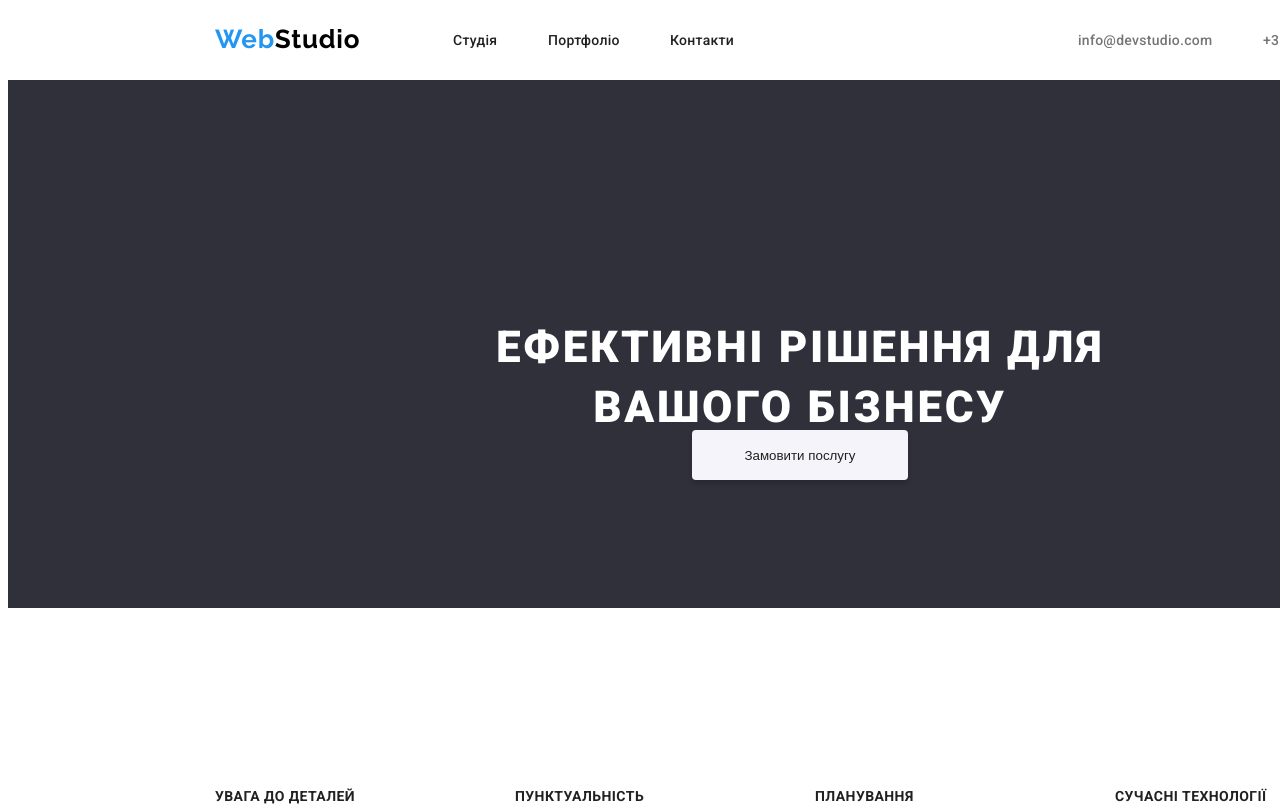
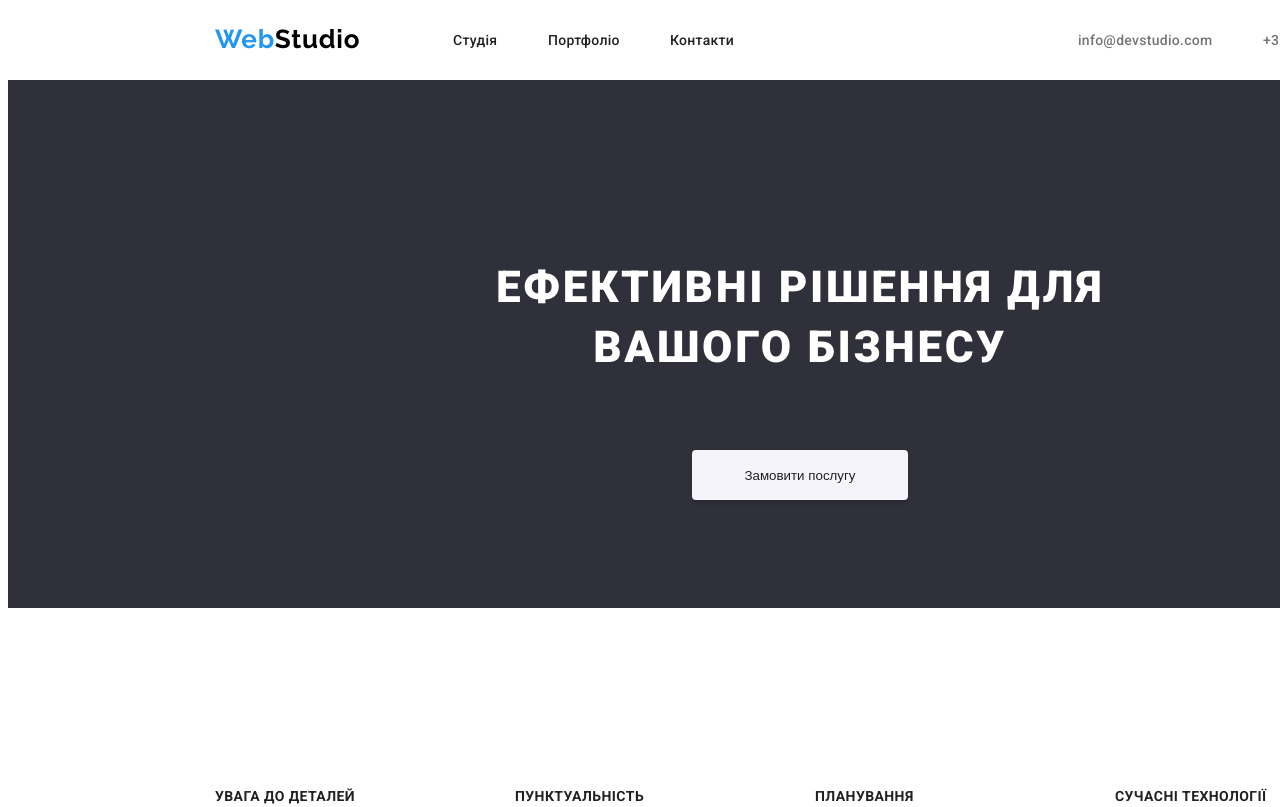
Before and after one commit to AndrewKobzar/goit-markup-hw-02, a plain HTML site: page index.html in a window 1280 px wide. Shown: the top 807 px of the page. Drawn offline with Linux system fonts and the light colour scheme.

Commit message:
Update styles.css

```diff
--- a/css/styles.css
+++ b/css/styles.css
@@ -236,7 +236,7 @@ a {
   width: 696px;
   height: 120px;
   left: 452px;
-  top: 280px;
+  top: 220px;
 
   font-family: "Roboto";
   font-style: normal;
@@ -256,7 +256,7 @@ a {
   width: 216px;
   height: 50px;
   left: 692px;
-  top: 430px;
+  top: 450px;
   box-shadow: 0px 4px 4px rgba(0, 0, 0, 0.15);
   border-radius: 4px;
 }
```
